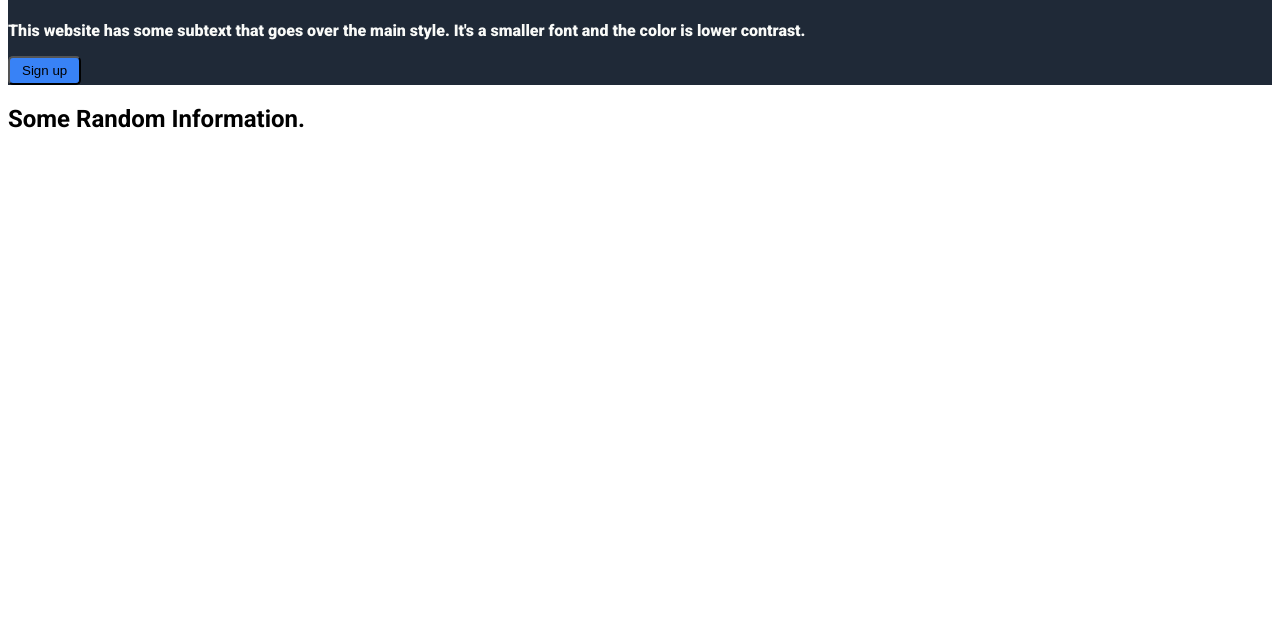
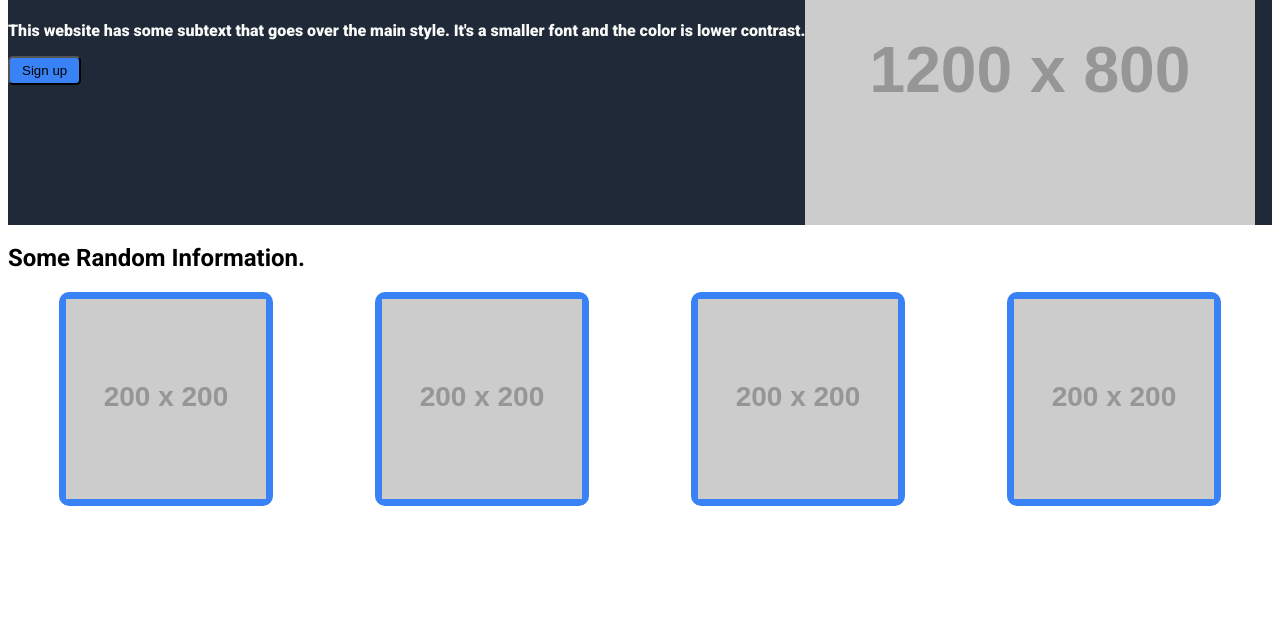
Before and after one commit to MakeBloodborne2/Landing-Page-Project, a plain HTML site: page index.html in a window 1280 px wide. Shown: the part 187-816 px from the top of the page. Drawn offline with Linux system fonts and the light colour scheme; placeholder pictures from the web are drawn by us.

Commit message:
added some placeholder images and filled out a bit more page

```diff
--- a/index.html
+++ b/index.html
@@ -29,12 +29,20 @@
             <p>This website has some subtext that goes over the main style. It's a smaller font and the color is lower contrast.</p>
             <button>Sign up</button>
             </div>
-            <div class="heroimgs">
-
+            <div class="heroimg">
+                <img src="https://placehold.co/1200x800">
             </div>
         </div>
     <div class="modal">
-        <h2>Some Random Information.</h2>
+        <div class="modal-text">
+            <h2>Some Random Information.</h2>
+        </div>
+        <div class="modal-img-holder">
+        <div class="img"><img src="https://placehold.co/200"></div>
+        <div class="img"><img src="https://placehold.co/200"></div>
+        <div class="img"><img src="https://placehold.co/200"></div>
+        <div class="img"><img src="https://placehold.co/200"></div>
+        </div>
     </div>
     <div class="quote">
 
--- a/style.css
+++ b/style.css
@@ -13,7 +13,9 @@ body{
 .container{
     display: flex;
     flex-direction: column;
-    flex: 1
+    flex: 1;
+    justify-content: center;
+
 }
 .header{
     display: flex;
@@ -30,6 +32,9 @@ body{
 .herotext{
     display: flex;
     flex-direction: column;
+}
+.modal-text{
+    align-items: center;
 }
 .action{
     display: flex;
@@ -50,3 +55,27 @@ button{
     border-radius: 5px;
     padding: 5px 12px
 }
+.heroimg{
+    display: flex;
+    flex-direction: row;
+}
+.heroimg{
+    height:300px;
+}
+.modal-img-holder{
+    display: flex;
+    justify-content: space-around;
+    align-items: center;
+}
+.img{
+    border: 7px solid;
+    border-color: #3882F6;
+    border-radius: 10px;
+    height: 200px;
+    width: 170x;
+
+}
+a{
+font-size: 18px;
+color: #e5e7eb;
+}
```
Also changed, not shown: 31343C.svg (added).
